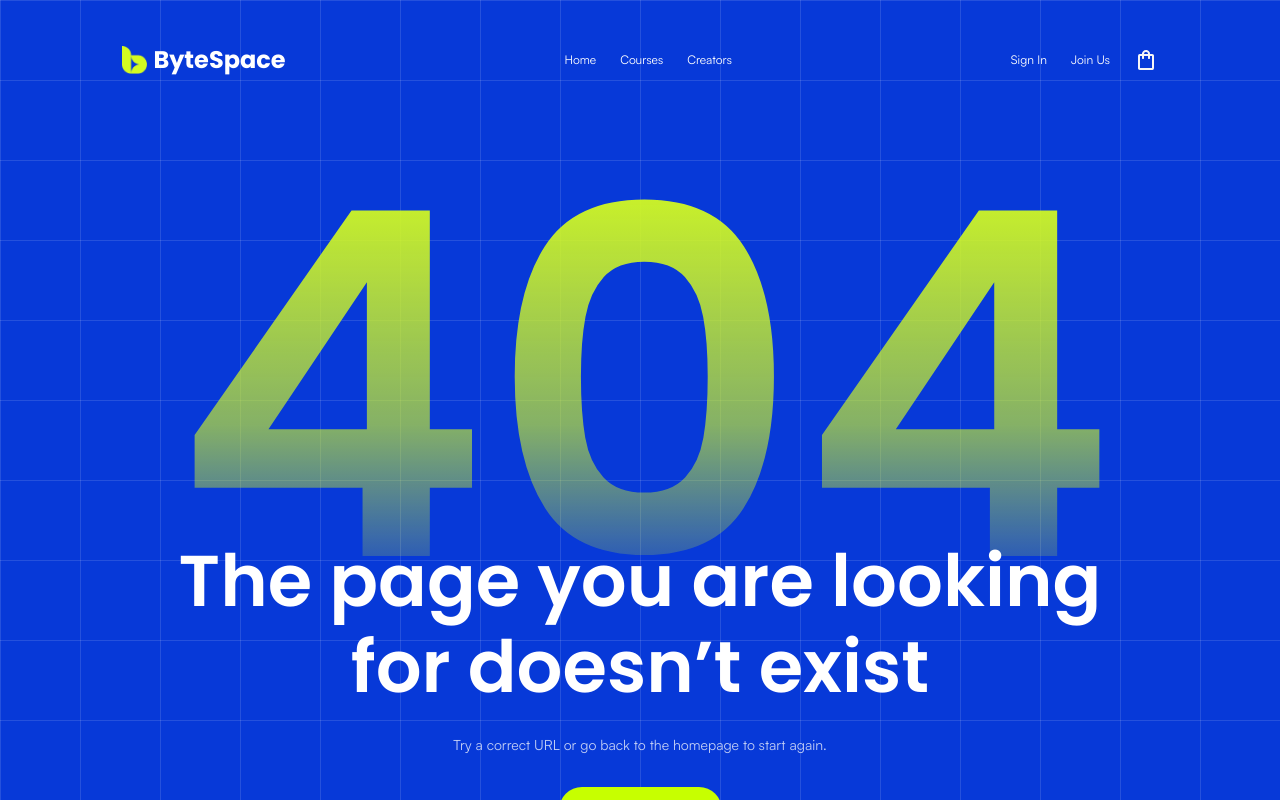
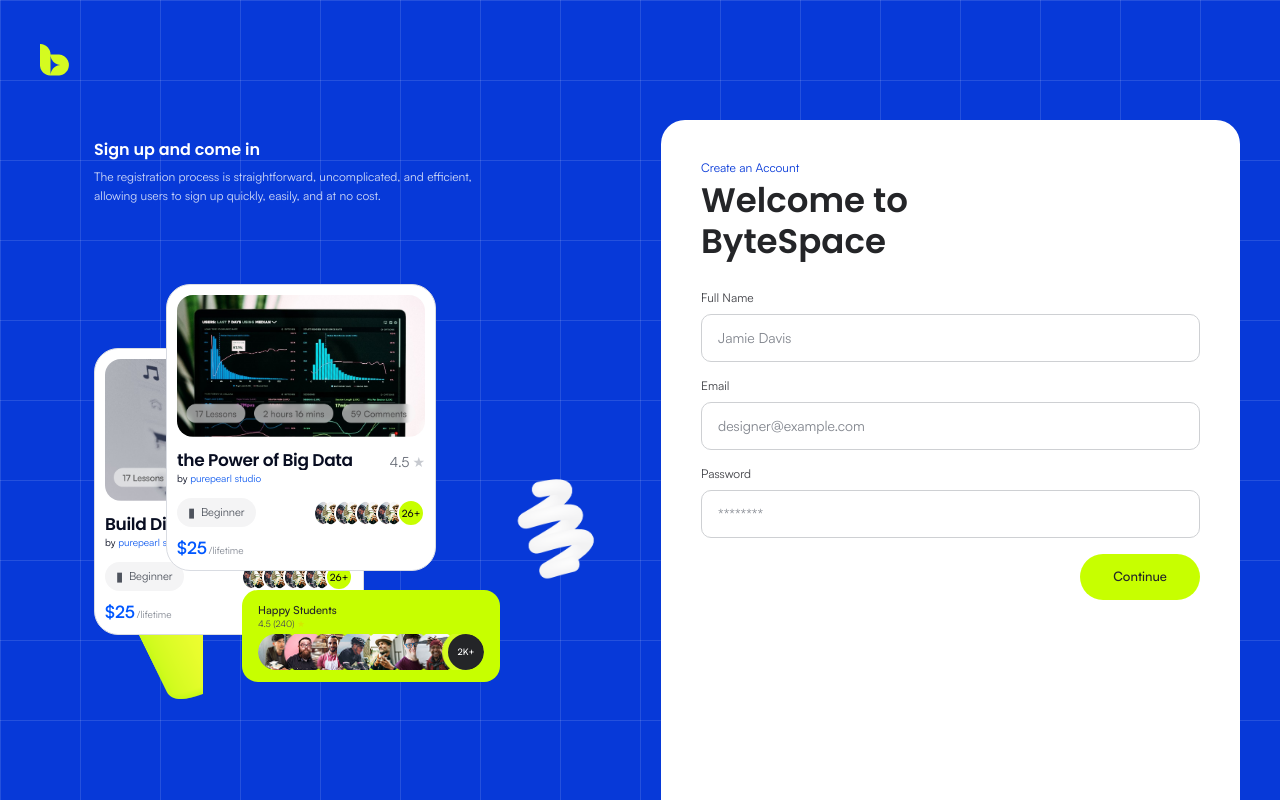
Before and after one commit to mehedi-hridoy/ByteSpace, a Next.js app: page /register in a window 1280 px wide. Before the commit this address had no page. Shown: the top 800 px of the page. Built offline with nearby package versions, Linux system fonts and the light colour scheme.

Commit message:
feat: added register page design

```diff
--- a/src/app/creators/page.js
+++ b/src/app/creators/page.js
@@ -35,7 +35,7 @@
 
       <div className="flex items-center gap-3 text-[11px] sm:gap-5 xl:gap-6 xl:text-[12px]">
         <Link href="#sign-in">Sign In</Link>
-        <Link href="#join-us">Join Us</Link>
+        <Link href="/register">Join Us</Link>
         <Image src="/cart_logo.png" alt="Cart" width={24} height={24} className="h-5 w-5 object-contain xl:h-6 xl:w-6" />
       </div>
     </header>
--- /dev/null
+++ b/src/app/register/page.js
@@ -0,0 +1,125 @@
+import Image from "next/image";
+import Link from "next/link";
+import CourseCard from "@/components/home/CourseCard";
+import GridBackground from "@/components/ui/GridBackground";
+import courses from "@/data/courses";
+
+const backCourse = courses.find((course) => course.id === 2);
+const frontCourse = courses.find((course) => course.id === 3);
+
+function CourseShowcase() {
+  return (
+    <section className="relative mx-auto min-h-[570px] w-full max-w-[579px] overflow-hidden sm:min-h-[610px] xl:h-[784px] xl:min-h-0" aria-label="Featured courses">
+      <div className="absolute left-0 top-5 z-10 max-w-[360px] text-white sm:max-w-[420px] xl:left-[54px]">
+        <h1 className="font-display text-[16px] font-semibold leading-6">
+          Sign up and come in
+        </h1>
+        <p className="mt-2 text-[12px] leading-[19px] text-white/80">
+          The registration process is straightforward, uncomplicated, and efficient, allowing users to sign up quickly, easily, and at no cost.
+        </p>
+      </div>
+
+      <div className="pointer-events-none absolute inset-0" aria-hidden="true">
+        <Image src="/shapes/ring.png" alt="" width={344} height={343} className="absolute left-[88px] top-[154px] h-[76px] w-[76px] object-contain sm:left-[108px] sm:top-[168px] sm:h-[92px] sm:w-[92px] xl:left-[112px] xl:top-[160px] xl:h-[96px] xl:w-[96px]" />
+        <Image src="/shapes/parrotPiramid.png" alt="" width={426} height={744} className="absolute left-0 top-[392px] h-[150px] w-[86px] object-contain sm:left-2 sm:top-[420px] sm:h-[178px] sm:w-[102px] xl:left-[54px] xl:top-[408px] xl:h-[190px] xl:w-[110px]" />
+        <Image src="/shapes/whiteSpiralShape.png" alt="" width={633} height={664} className="absolute right-0 top-[324px] h-[104px] w-[100px] object-contain sm:right-4 sm:top-[350px] sm:h-[124px] sm:w-[118px] xl:right-[4px] xl:top-[344px] xl:h-[132px] xl:w-[126px]" />
+      </div>
+
+      <div className="absolute left-0 top-[214px] z-10 w-[236px] sm:left-[12px] sm:top-[236px] sm:w-[260px] xl:left-[54px] xl:top-[228px] xl:w-[270px]">
+        <CourseCard course={backCourse} />
+      </div>
+      <div className="absolute left-[72px] top-[150px] z-20 w-[236px] sm:left-[94px] sm:top-[174px] sm:w-[260px] xl:left-[126px] xl:top-[164px] xl:w-[270px]">
+        <CourseCard course={frontCourse} />
+      </div>
+
+      <div className="absolute left-[150px] top-[442px] z-30 w-[190px] rounded-[14px] bg-brand-lime px-3 py-2.5 sm:left-[184px] sm:top-[466px] sm:w-[218px] xl:left-[202px] xl:top-[470px] xl:w-[258px] xl:rounded-[16px] xl:px-4 xl:py-3">
+        <p className="text-[11px] font-medium leading-4 text-neutral-950">Happy Students</p>
+        <p className="text-[9px] leading-3 text-neutral-700">4.5 (240) <span className="text-[#D4E900]">★</span></p>
+        <div className="relative mt-1 h-[30px] w-full overflow-hidden rounded-full xl:h-[36px]">
+          <Image src="/humans.png" alt="" width={232} height={43} className="h-full w-full object-cover" />
+          <span className="absolute right-0 top-0 flex h-[30px] min-w-[30px] items-center justify-center rounded-full bg-neutral-950 px-1 text-[8px] font-medium text-white xl:h-[36px] xl:min-w-[36px] xl:text-[9px]">
+            2K+
+          </span>
+        </div>
+      </div>
+    </section>
+  );
+}
+
+function RegisterForm() {
+  return (
+    <section className="mx-auto flex min-h-[650px] w-full max-w-[579px] flex-col rounded-[24px] bg-white px-6 py-8 sm:px-10 sm:py-10 xl:h-[784px] xl:min-h-0 xl:px-10 xl:py-[40px]">
+      <p className="text-[12px] leading-4 text-brand-blue">Create an Account</p>
+      <h2 className="mt-1 font-display text-[30px] font-semibold leading-[1.2] text-neutral-950 sm:text-[34px]">
+        Welcome to<br />ByteSpace
+      </h2>
+
+      <form className="mt-7">
+        <label className="block text-[12px] leading-4 text-neutral-800">
+          Full Name
+          <input
+            type="text"
+            name="name"
+            autoComplete="name"
+            placeholder="Jamie Davis"
+            required
+            className="mt-2 h-[48px] w-full rounded-[10px] border border-neutral-200 px-4 text-[14px] text-neutral-950 outline-none placeholder:text-neutral-400 focus:border-brand-blue"
+          />
+        </label>
+
+        <label className="mt-4 block text-[12px] leading-4 text-neutral-800">
+          Email
+          <input
+            type="email"
+            name="email"
+            autoComplete="email"
+            placeholder="designer@example.com"
+            required
+            className="mt-2 h-[48px] w-full rounded-[10px] border border-neutral-200 px-4 text-[14px] text-neutral-950 outline-none placeholder:text-neutral-400 focus:border-brand-blue"
+          />
+        </label>
+
+        <label className="mt-4 block text-[12px] leading-4 text-neutral-800">
+          Password
+          <input
+            type="password"
+            name="password"
+            autoComplete="new-password"
+            placeholder="********"
+            minLength={8}
+            required
+            className="mt-2 h-[48px] w-full rounded-[10px] border border-neutral-200 px-4 text-[14px] text-neutral-950 outline-none placeholder:text-neutral-400 focus:border-brand-blue"
+          />
+        </label>
+
+        <button
+          type="button"
+          className="ml-auto mt-4 flex h-[46px] min-w-[120px] items-center justify-center rounded-full bg-brand-lime px-6 text-[13px] font-medium text-neutral-950 transition-colors hover:bg-[#b8eb00] focus-visible:outline-2 focus-visible:outline-offset-4 focus-visible:outline-brand-blue"
+        >
+          Continue
+        </button>
+      </form>
+
+      <p className="mt-auto pt-12 text-center text-[12px] text-neutral-600">
+        Already have an account? <Link href="#login" className="text-brand-blue">Login</Link>
+      </p>
+    </section>
+  );
+}
+
+export default function RegisterPage() {
+  return (
+    <GridBackground className="min-h-screen">
+      <header className="mx-auto flex h-[100px] w-full max-w-[1200px] items-center px-5 sm:px-8 xl:h-[120px] xl:px-0">
+        <Link href="/" aria-label="ByteSpace home">
+          <Image src="/logo.png" alt="ByteSpace" width={29} height={32} className="h-8 w-auto" priority />
+        </Link>
+      </header>
+
+      <main className="mx-auto grid w-full max-w-[1200px] grid-cols-1 items-start gap-8 px-5 pb-10 sm:px-8 xl:min-h-[784px] xl:grid-cols-[579px_579px] xl:gap-[42px] xl:px-0 xl:pb-0">
+        <CourseShowcase />
+        <RegisterForm />
+      </main>
+    </GridBackground>
+  );
+}
--- a/src/app/search/page.js
+++ b/src/app/search/page.js
@@ -37,7 +37,7 @@
 
       <div className="flex items-center gap-3 text-[11px] text-white sm:gap-5 xl:gap-6 xl:text-[12px]">
         <Link href="#sign-in">Sign In</Link>
-        <Link href="#join-us">Join Us</Link>
+        <Link href="/register">Join Us</Link>
         <Image src="/cart_logo.png" alt="Cart" width={24} height={24} className="h-5 w-5 object-contain xl:h-6 xl:w-6" />
       </div>
     </header>
--- a/src/components/course/CourseDetail.jsx
+++ b/src/components/course/CourseDetail.jsx
@@ -31,7 +31,7 @@
       </nav>
       <div className="flex items-center gap-3 text-[11px] sm:gap-5 xl:gap-6 xl:text-[12px]">
         <Link href="#sign-in">Sign In</Link>
-        <Link href="#join-us">Join Us</Link>
+        <Link href="/register">Join Us</Link>
         <Image src="/cart_logo.png" alt="Cart" width={24} height={24} className="h-5 w-5 object-contain xl:h-6 xl:w-6" />
       </div>
     </header>
--- a/src/components/home/Hero.jsx
+++ b/src/components/home/Hero.jsx
@@ -1,4 +1,5 @@
 import Image from "next/image";
+import Link from "next/link";
 import GridBackground from "../ui/GridBackground";
 
 export default function Hero() {
@@ -86,12 +87,12 @@
                 xl:gap-[24px]
               "
             >
-              <a
+              <Link
                 href="/"
                 className="text-[11px] leading-[24px] text-white xl:text-[12px]"
               >
                 Home
-              </a>
+              </Link>
 
               <a
                 href="/search"
@@ -130,7 +131,7 @@
               </a>
 
               <a
-                href="#"
+                href="/register"
                 className="text-[11px] leading-[24px] text-white xl:text-[12px]"
               >
                 Join Us
--- a/src/components/layout/NotFoundPage.jsx
+++ b/src/components/layout/NotFoundPage.jsx
@@ -21,7 +21,7 @@
 
       <div className="flex items-center gap-2 text-[11px] sm:gap-4 xl:gap-6 xl:text-[12px]">
         <Link href="#sign-in">Sign In</Link>
-        <Link href="#join-us">Join Us</Link>
+        <Link href="/register">Join Us</Link>
         <Image src="/cart_logo.png" alt="Cart" width={24} height={24} className="h-5 w-5 object-contain xl:h-6 xl:w-6" />
       </div>
     </header>
```
Also changed, not shown: public/logos/facebook.png (added), public/logos/google.png (added).
